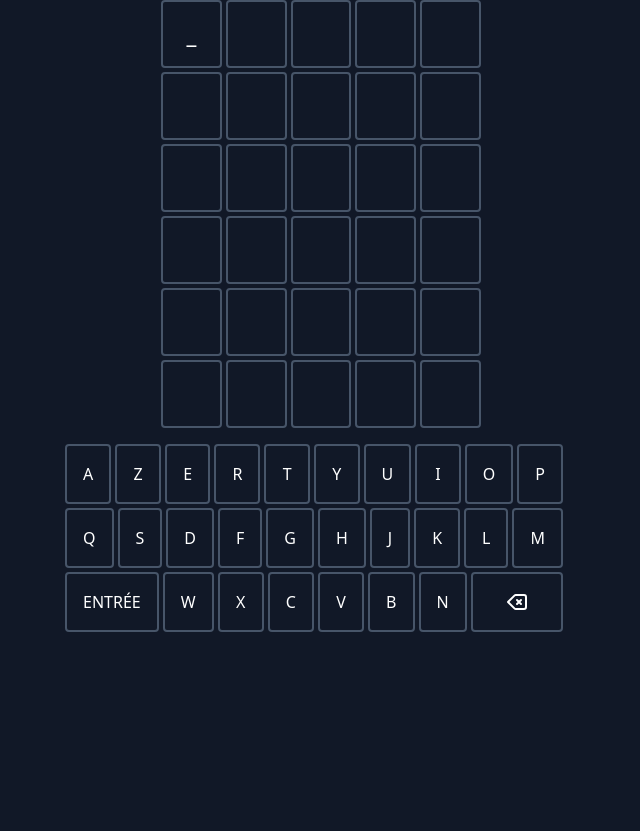
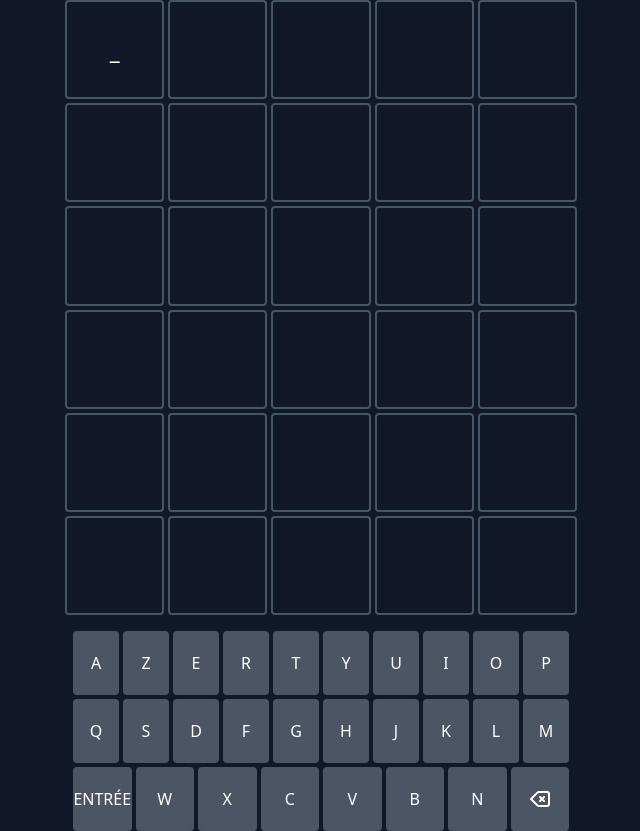
Before and after one commit to scambier/mo-mo-motus, a Vue app: page / in a window 1280 px wide. Shown: the whole page, without its empty margins (319-959 px from the left). Before the commit the page ends 800 px from the top, so only its background shows below. Built offline with nearby package versions, Linux system fonts and the light colour scheme.

Commit message:
WIP layout

```diff
--- a/index.html
+++ b/index.html
@@ -1,5 +1,5 @@
 <!DOCTYPE html>
-<html lang="en" class="dark">
+<html lang="en" class="dark h-full">
 
 <head>
   <meta charset="UTF-8" />
@@ -8,8 +8,8 @@
   <title>Vite App</title>
 </head>
 
-<body class="bg-gray-100 dark:bg-gray-900">
-  <div id="app"></div>
+<body class="bg-gray-100 dark:bg-gray-900 h-full">
+  <div id="app" class="h-full"></div>
   <script type="module" src="/src/main.ts"></script>
 </body>
 
--- a/src/components/LetterBox.vue
+++ b/src/components/LetterBox.vue
@@ -1,8 +1,14 @@
 <template>
-  <div
-    class="flex items-center p-4 border-2 border-slate-600 rounded justify-center text-white select-none">
+  <Component
+    :is="is"
+    class="flex flex-1 items-center border-slate-600 rounded justify-center text-white select-none">
     <slot />
-  </div>
+  </Component>
 </template>
 
-<script setup lang="ts"></script>
+<script setup lang="ts">
+import { ref } from 'vue'
+
+const props = defineProps<{ is?: string }>()
+const is = ref(props.is ?? 'div')
+</script>
--- a/src/components/VisualKeyboard.vue
+++ b/src/components/VisualKeyboard.vue
@@ -1,47 +1,45 @@
 <template>
-  <div class="flex flex-col gap-1 mt-4 fixed bottom-0 sm:bottom-auto">
+  <div>
+    <!-- Row -->
     <div
       v-for="(line, i) in keyboard"
       :key="`line-${i}`"
-      class="gap-1 flex w-full justify-center">
+      class="flex h-1/3 justify-center w-full mb-1 gap-1">
       <!-- Keys -->
       <template
         v-for="(letter, j) in line"
         :key="`key-${i}`">
         <!-- Enter -->
-        <button
-          class="grow-2 shrink-2 basis-0"
+
+        <LetterBox
           v-if="i === 2 && j === 0"
-          @click="emit('enter')">
-          <LetterBox> ENTRÉE </LetterBox>
-        </button>
+          is="button"
+          @click="emit('enter')"
+          class="bg-gray-600">
+          ENTRÉE
+        </LetterBox>
 
         <!-- Letter -->
-        <button
-          class="flex-1"
-          :class="{
-            'text-gray-400 bg-black': greyedOut?.has(letter),
-          }">
         <LetterBox
+          is="button"
           @click="emit('input', letter)"
-            class="uppercase">
+          class="uppercase bg-gray-600"
+          :class="{ 'text-gray-400 bg-black': greyedOut?.has(letter) }">
           {{ letter }}
         </LetterBox>
-        </button>
 
         <!-- Delete -->
-        <button
-          class="grow-2 shrink-2 basis-0"
+
+        <LetterBox
           v-if="i === 2 && j === line.length - 1"
-          @click="emit('delete')">
-          <LetterBox>
+          is="button"
+          @click="emit('delete')"
+          class="bg-gray-600">
           <BackspaceIcon class="w-6 h-6" />
         </LetterBox>
-        </button>
       </template>
     </div>
   </div>
-  <span />
 </template>
 
 <script setup lang="ts">
--- a/src/views/GameView.vue
+++ b/src/views/GameView.vue
@@ -1,12 +1,13 @@
 <template>
-  <div class="max-w-lg mx-auto">
-    <!-- Grid -->
-    <div class="mx-auto max-w-xs">
+  <div class="w-full h-full max-w-lg mx-auto flex flex-col">
+    <!-- Grid container -->
+    <div class="flex-1 justify-center">
+      <!-- Grid -->
       <div class="grid grid-cols-5 grid-rows-6 gap-1">
         <template v-for="y in [0, 1, 2, 3, 4, 5]">
           <LetterBox
             v-for="x in [0, 1, 2, 3, 4]"
-            class="uppercase aspect-square font-bold text-2xl"
+            class="uppercase aspect-square font-bold text-2xl border-2"
             :class="{
               'bg-green-500 text-black':
                 guesses[y].confirmed &&
@@ -23,6 +24,7 @@
 
     <!-- Keyboard -->
     <VisualKeyboard
+      class="h-48 shrink-0 m-2 sm:mt-4 bottom-0"
       @input="letter => insertLetter(letter)"
       @enter="checkCurrentWord"
       @delete="removeLastLetter"
```
Lines whose indentation alone changed are shown as unchanged.
